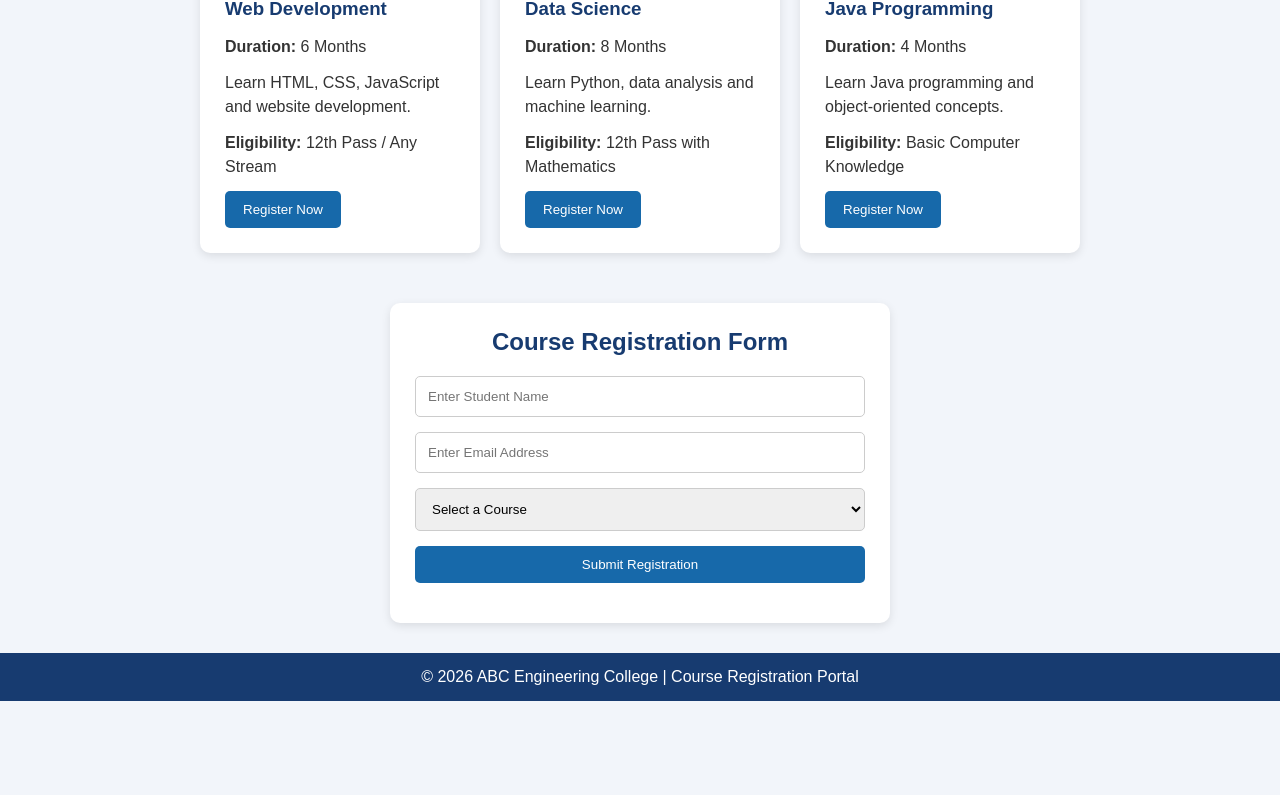
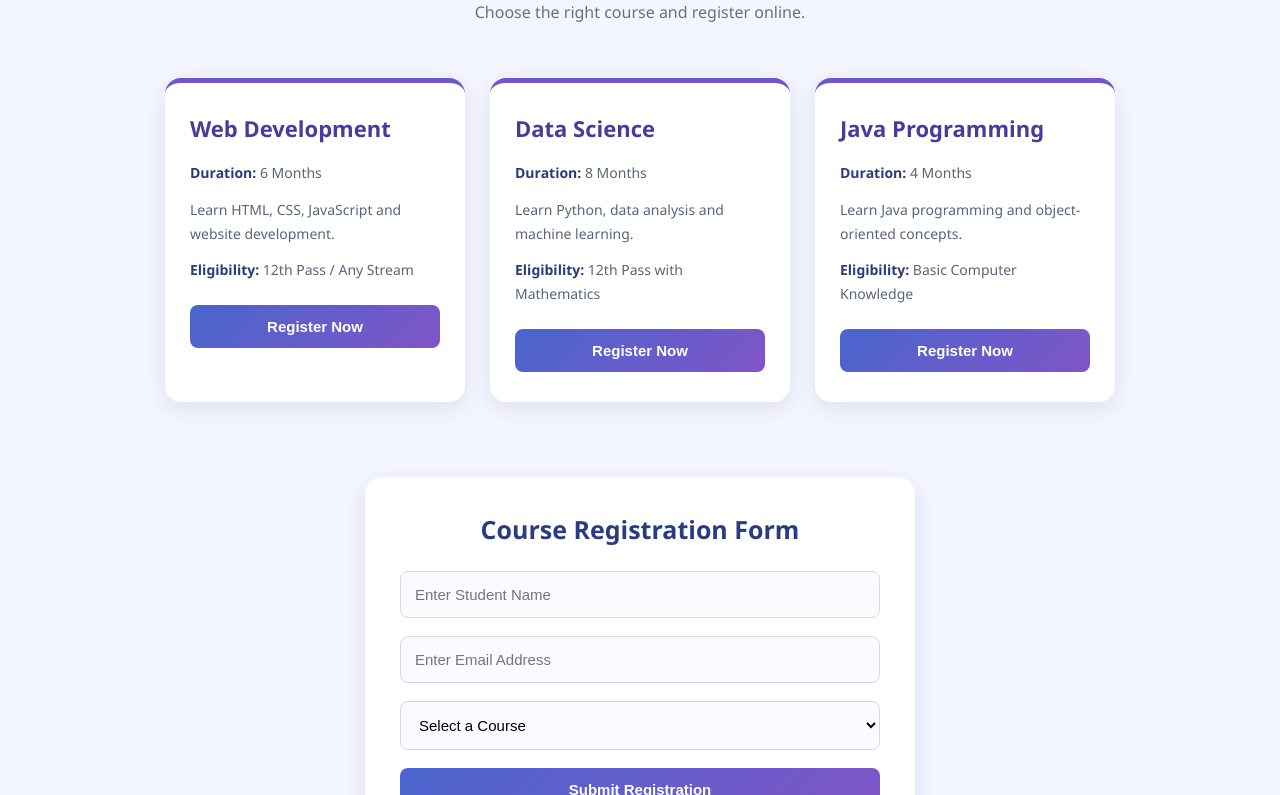
Before and after one commit to sowmyashree837-stack/Course-Registration, a plain HTML site: page docs/index.html in a window 1280 px wide. Shown: the part 288-1083 px from the top of the page. Before the commit the page ends 989 px from the top, so only its background shows below. Drawn offline with Linux system fonts and the light colour scheme; files that its build step writes are made by us from their sources; a script that the page names is missing.

Commit message:
online course registration

```diff
--- a/docs/style.css
+++ b/docs/style.css
@@ -6,92 +6,142 @@
 }
 
 body {
-    font-family: Arial, sans-serif;
-    background-color: #f2f5fa;
-    color: #333;
+    font-family: 'Segoe UI', Arial, sans-serif;
+    background: #f3f5ff;
+    color: #26324b;
 }
 
+/* Header */
 header {
-    background-color: #173b70;
+    background: linear-gradient(135deg, #243b80, #7255c7);
     color: white;
     text-align: center;
-    padding: 30px;
+    padding: 55px 20px;
 }
 
 header h1 {
-    margin-bottom: 10px;
+    font-size: 34px;
+    margin-bottom: 12px;
 }
 
+header p {
+    font-size: 17px;
+    color: #e5e7ff;
+}
+
+/* Introduction */
 .intro {
     text-align: center;
-    padding: 30px;
+    padding: 45px 20px 25px;
 }
 
 .intro h2 {
-    color: #173b70;
-    margin-bottom: 10px;
+    color: #263b80;
+    font-size: 30px;
+    margin-bottom: 12px;
 }
 
+.intro p {
+    color: #667085;
+    font-size: 16px;
+}
+
+/* Course Cards */
 .courses {
     display: flex;
     justify-content: center;
+    align-items: stretch;
     flex-wrap: wrap;
-    gap: 20px;
-    padding: 20px;
+    gap: 25px;
+    padding: 30px 20px;
 }
 
 .course-card {
-    background-color: white;
-    width: 280px;
-    padding: 25px;
-    border-radius: 10px;
-    box-shadow: 0 3px 10px rgba(0,0,0,0.1);
+    background: white;
+    width: 300px;
+    padding: 30px 25px;
+    border-radius: 16px;
+    box-shadow: 0 6px 22px rgba(40, 50, 100, 0.10);
+    border-top: 5px solid #7255c7;
+    transition: 0.3s;
+}
+
+.course-card:hover {
+    transform: translateY(-8px);
+    box-shadow: 0 12px 28px rgba(40, 50, 100, 0.18);
 }
 
 .course-card h3 {
-    color: #173b70;
-    margin-bottom: 15px;
+    color: #493b9b;
+    font-size: 22px;
+    margin-bottom: 18px;
 }
 
 .course-card p {
-    margin-bottom: 12px;
-    line-height: 1.5;
+    font-size: 14px;
+    line-height: 1.7;
+    margin-bottom: 13px;
+    color: #596579;
 }
 
+.course-card b {
+    color: #293d77;
+}
+
+/* Buttons */
 button {
-    background-color: #1769aa;
+    background: linear-gradient(135deg, #4965ce, #8055c7);
     color: white;
     border: none;
-    padding: 11px 18px;
-    border-radius: 5px;
+    padding: 13px 20px;
+    border-radius: 8px;
     cursor: pointer;
+    font-size: 15px;
+    font-weight: 600;
+    transition: 0.3s;
 }
 
 button:hover {
-    background-color: #104675;
+    background: #293b83;
+    transform: scale(1.03);
 }
 
+.course-card button {
+    width: 100%;
+    margin-top: 10px;
+}
+
+/* Registration Form */
 .registration {
-    background-color: white;
-    max-width: 500px;
-    margin: 30px auto;
-    padding: 25px;
-    border-radius: 10px;
-    box-shadow: 0 3px 10px rgba(0,0,0,0.1);
+    background: white;
+    max-width: 550px;
+    margin: 45px auto;
+    padding: 35px;
+    border-radius: 18px;
+    box-shadow: 0 8px 25px rgba(40, 50, 100, 0.12);
 }
 
 .registration h2 {
     text-align: center;
-    color: #173b70;
-    margin-bottom: 20px;
+    color: #293b83;
+    margin-bottom: 25px;
+    font-size: 25px;
 }
 
 input, select {
     width: 100%;
-    padding: 12px;
-    margin-bottom: 15px;
-    border: 1px solid #ccc;
-    border-radius: 5px;
+    padding: 14px;
+    margin-bottom: 18px;
+    border: 1px solid #d5d9eb;
+    border-radius: 8px;
+    font-size: 15px;
+    background: #fafbff;
+    outline: none;
+}
+
+input:focus, select:focus {
+    border-color: #7255c7;
+    box-shadow: 0 0 5px rgba(114, 85, 199, 0.25);
 }
 
 .registration button {
@@ -100,25 +150,40 @@ input, select {
 
 #message {
     text-align: center;
-    margin-top: 15px;
-    color: green;
+    margin-top: 18px;
+    color: #16834b;
+    font-weight: 600;
+    line-height: 1.5;
 }
 
+/* Footer */
 footer {
-    background-color: #173b70;
+    background: #202f69;
     color: white;
     text-align: center;
-    padding: 15px;
-    margin-top: 30px;
+    padding: 22px;
+    margin-top: 45px;
+    font-size: 14px;
 }
 
-@media (max-width: 600px) {
+/* Mobile Responsive */
+@media (max-width: 650px) {
+    header h1 {
+        font-size: 26px;
+    }
+
     .courses {
         flex-direction: column;
         align-items: center;
     }
 
     .course-card {
-        width: 90%;
+        width: 100%;
+        max-width: 380px;
+    }
+
+    .registration {
+        margin: 25px 15px;
+        padding: 25px;
     }
 }
```
